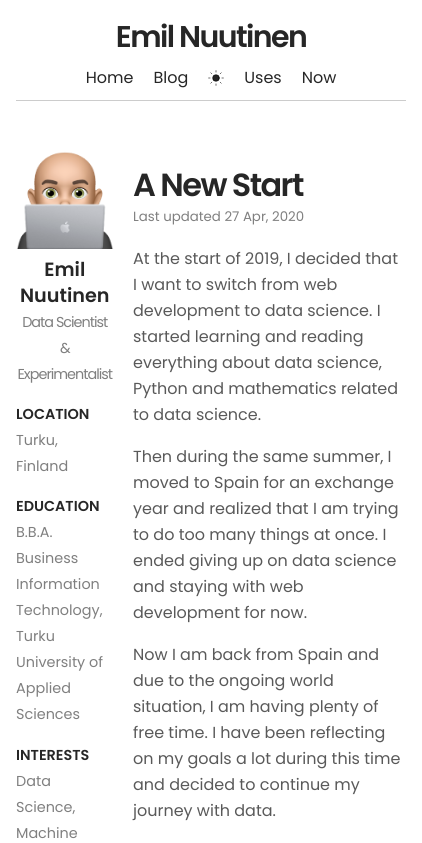
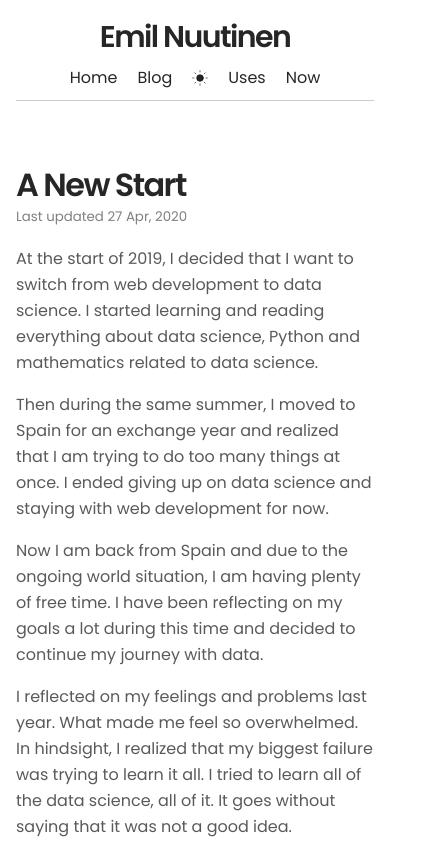
Before and after one commit to emilrwx/emilrwx_website, a Next.js app: page /posts/a-new-start in a window 390 px wide. Shown: the top 843 px of the page, 422 px wide, since content can reach past the window. Built offline with nearby package versions, Linux system fonts and the light colour scheme.

Commit message:
make the new layout responsive

```diff
--- a/layouts/layout.js
+++ b/layouts/layout.js
@@ -10,6 +10,11 @@ export default function Layout (props) {
     <div className={styles.container}>
       <Header />
       <div className={styles.content}>
+        <main className={styles.main}>
+          <div className={styles.children}>
+            {children}
+          </div>
+        </main>
         <aside className={styles.bio}>
           <Image className={styles.profile} src='/me.png' alt='me' width='200' height='200' />
           <p className={styles.name}><b>Emil Nuutinen</b></p>
@@ -20,11 +25,6 @@ export default function Layout (props) {
           <p className={styles.explainer}><span className={styles.leader}>This Website </span>If you find any mistakes, bugs or other inappropriateness here, leave an issue or a pull requests to the <a href='https://github.com/emilnuutinen/emilnuutinen_website'>repository</a></p>
           <p className={styles.explainer}><span className={styles.leader}>Contact </span>hello@emilnuutinen.com</p>
         </aside>
-        <main className={styles.main}>
-          <div className={styles.children}>
-            {children}
-          </div>
-        </main>
       </div>
     </div>
   )
--- a/styles/Layout.module.css
+++ b/styles/Layout.module.css
@@ -1,7 +1,7 @@
 .container {
   background: var(--bg);
   width: 1200px;
-  max-width: 100vw;
+  max-width: calc(100vw - 32px);
   margin: 0 auto;
   padding-left: 16px;
   padding-right: 16px;
@@ -78,3 +78,14 @@
   content: "- ";
   text-indent: -5px;
 }
+
+@media only screen and (max-width: 750px) {
+  .bio {
+    width: 100%;
+    margin-top: 50px;
+  }
+
+  .main {
+    width: 100%;
+  }
+}
```
